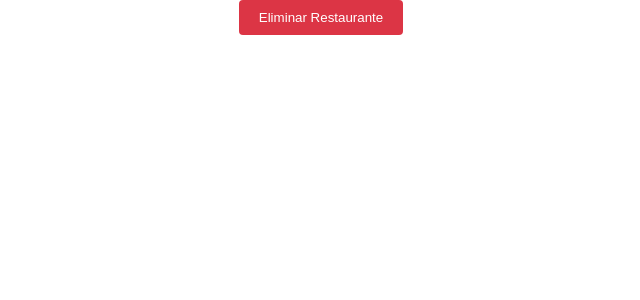
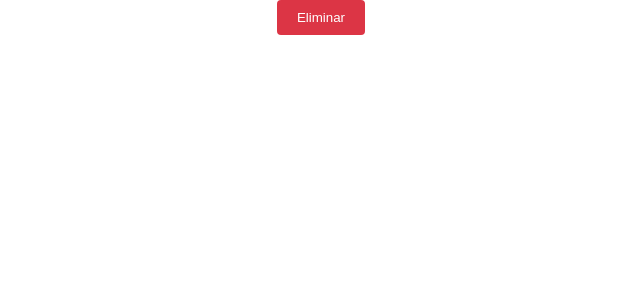
Before and after one commit to BrayanGalindez/PapitasConSoftware, a React (Create React App) app in the folder bogota_taste/: page /eliminar in a window 1280 px wide. Shown: the top 300 px of the page, without its empty margins (319-959 px from the left). Built offline with nearby package versions, Linux system fonts and the light colour scheme; the HTML template or start-up script is replaced by a standard one.

Commit message:
Update DeleteRestaurant.jsx

```diff
--- a/bogota_taste/src/components/Restaurant/DeleteRestaurant.jsx
+++ b/bogota_taste/src/components/Restaurant/DeleteRestaurant.jsx
@@ -17,7 +17,7 @@ const DeleteRestaurant = ({ restaurantId }) => {
   return (
     <div className="delete-restaurant">
       <button className="delete-restaurant-btn" onClick={handleDeleteRestaurant}>
-        Eliminar Restaurante
+        Eliminar
       </button>
     </div>
   );
```
